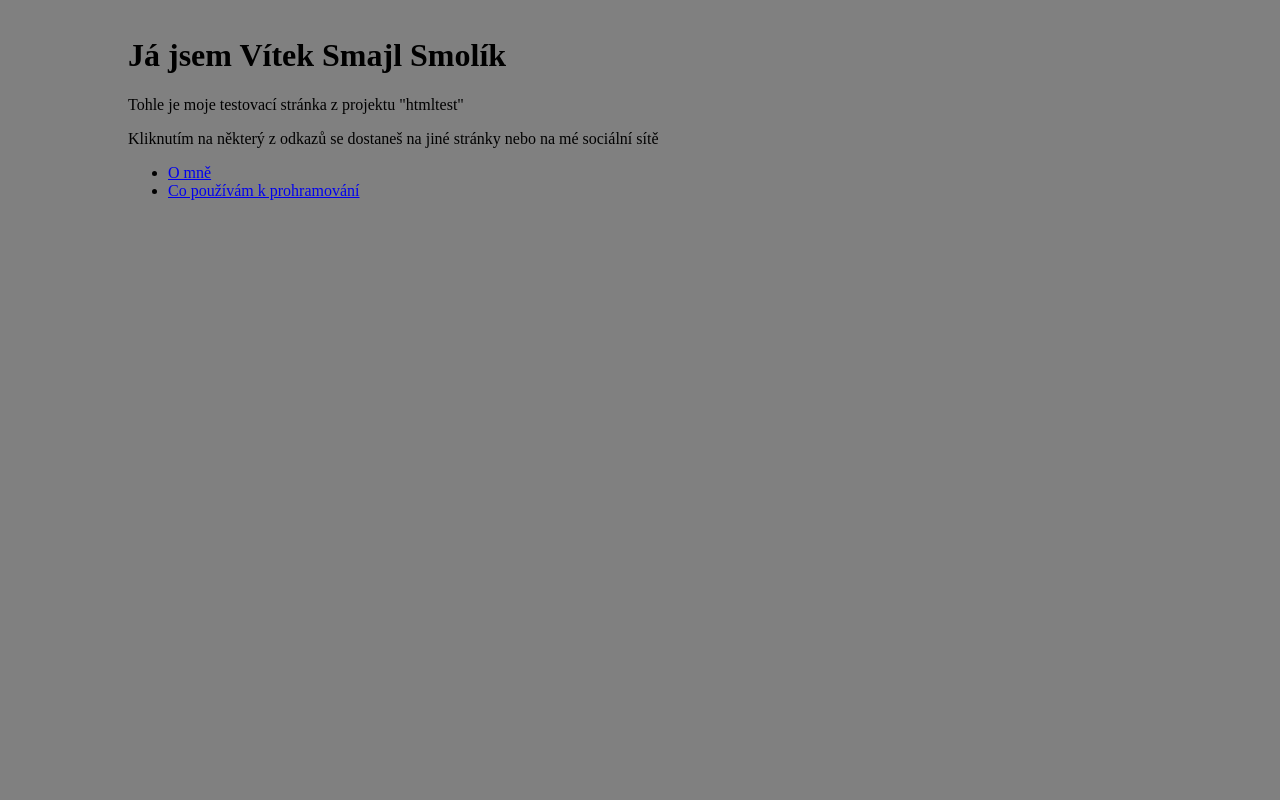
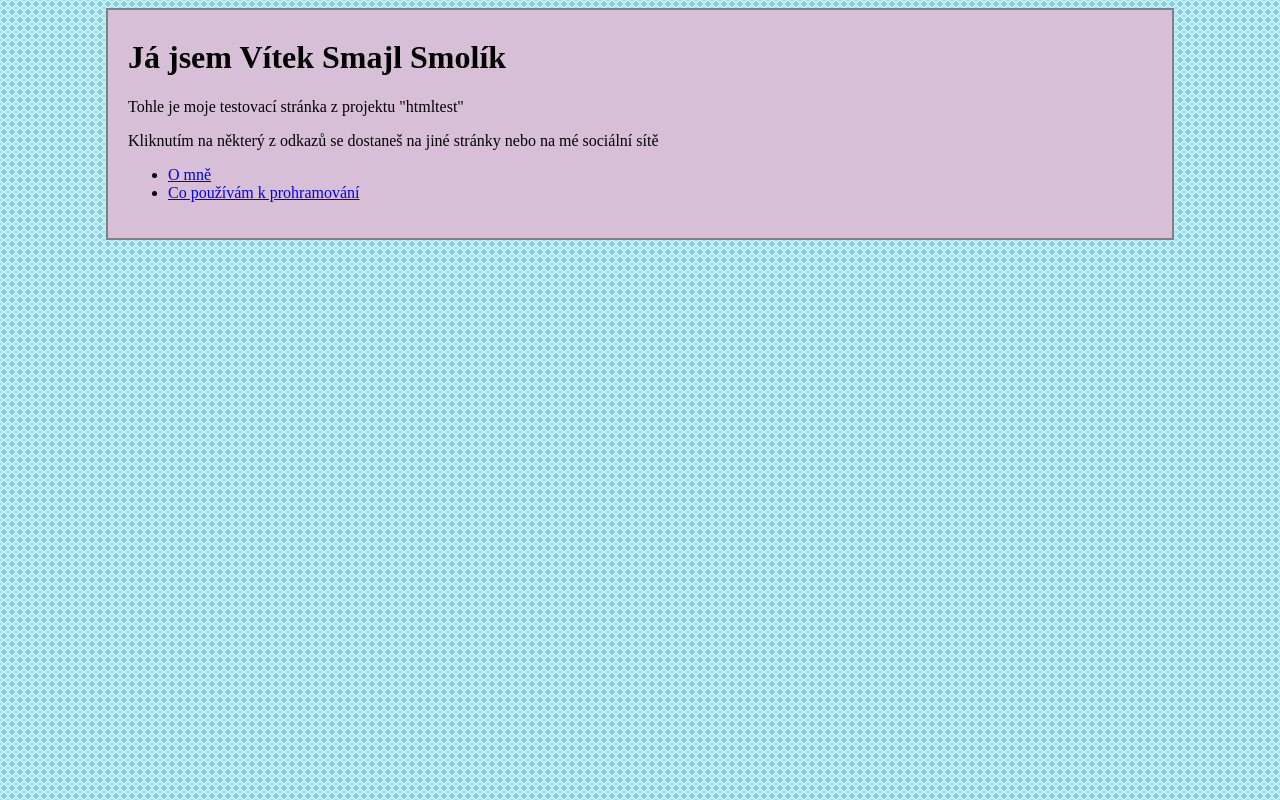
Before and after one commit to Smajlll/htmltestlol, a plain HTML site: page index.html in a window 1280 px wide. Drawn offline with Linux system fonts and the light colour scheme.

Commit message:
Úprava CSS

```diff
--- a/css/css1.css
+++ b/css/css1.css
@@ -1,12 +1,18 @@
 body {
-background-color: Gray;
+background-color: Thistle;
+border: 2px solid Gray;
 font-family: serif;
 margin-left: auto;
 margin-right: auto;
 max-width: 1024px;
 min-width: 256px;
 padding-top: 8px;
-padding-bottom: 24px;
-padding-left: 24px;
-padding-right: 24px;
+padding-bottom: 20px;
+padding-left: 20px;
+padding-right: 20px;
 }
+
+html {
+  background: radial-gradient(circle, SkyBlue, SkyBlue 50%, LightCyan 50%, SkyBlue);
+  background-size: 8px 8px;
+}
```
